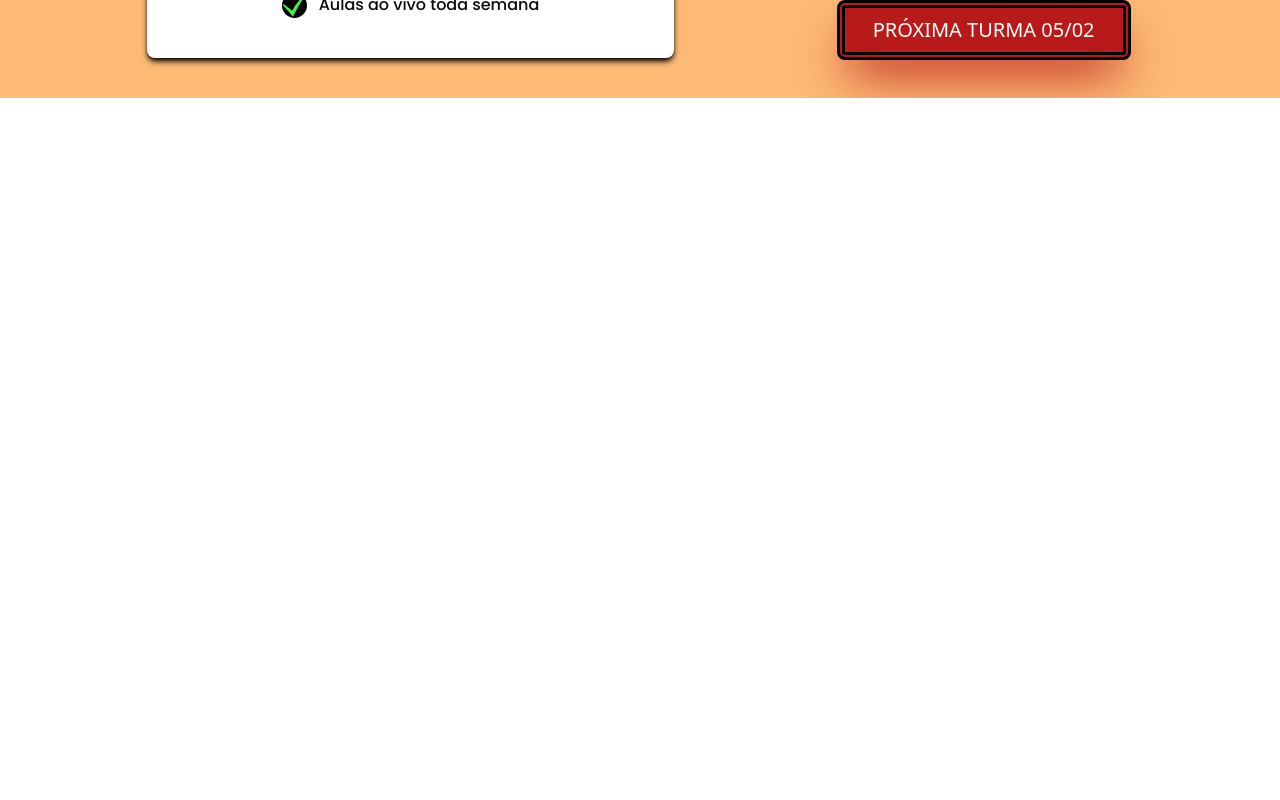
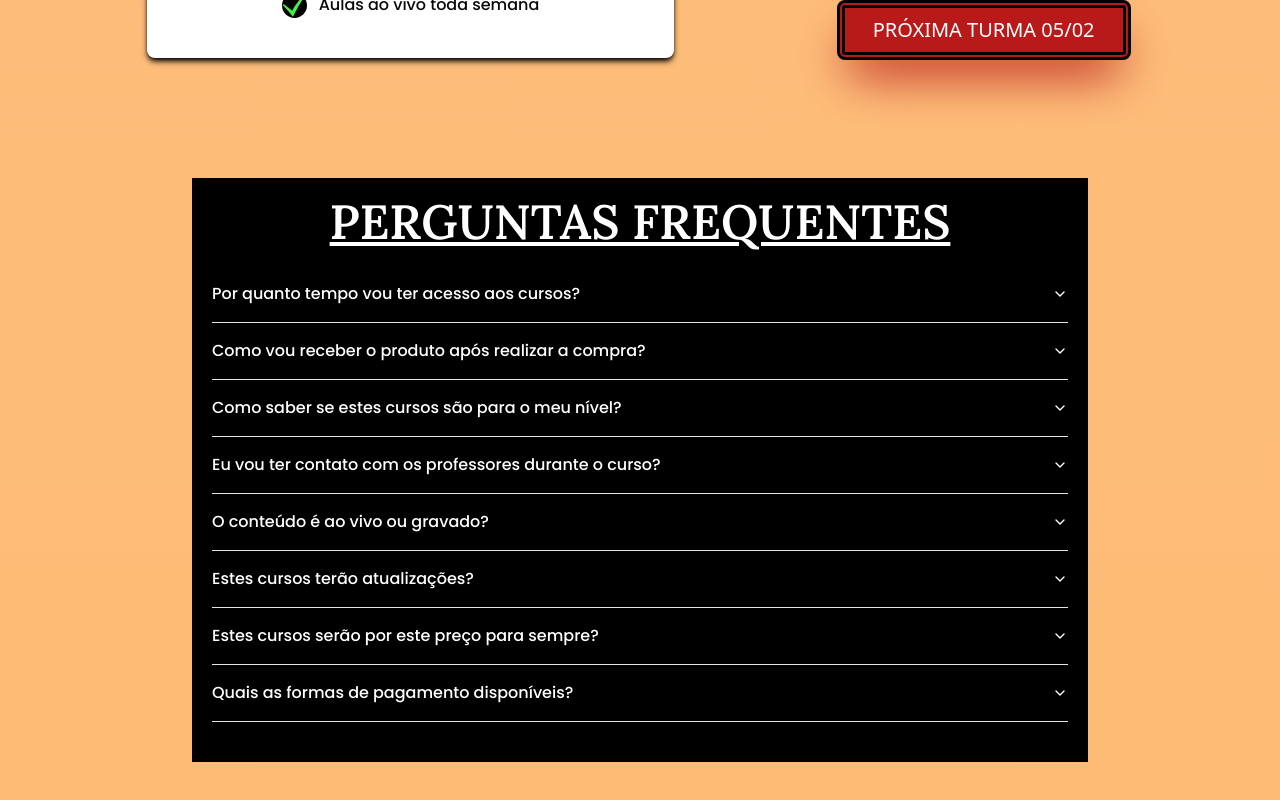
Before and after one commit to devIgor1/gmsupi, a React (Vite) app: page / in a window 1280 px wide. Shown: the part 7775-8575 px from the top of the page. Before the commit the page ends 7873 px from the top, so only its background shows below. Built offline with nearby package versions, Linux system fonts and the light colour scheme.

Commit message:
feat: Add "perguntas" section on homepage

```diff
--- a/src/pages/home/index.jsx
+++ b/src/pages/home/index.jsx
@@ -6,6 +6,7 @@ import AssinaturaAnual from "@/components/shared/AssinaturaAnual"
 import Vantagens from "@/components/shared/Vantagens"
 import Depoimentos from "@/components/shared/Depoimentos"
 import Price from "@/components/shared/Price"
+import Perguntas from "@/components/shared/Perguntas"
 
 export default function Home() {
   return (
@@ -22,6 +23,7 @@ export default function Home() {
         <Vantagens />
         <Depoimentos />
         <Price />
+        <Perguntas />
       </main>
     </>
   )
```
